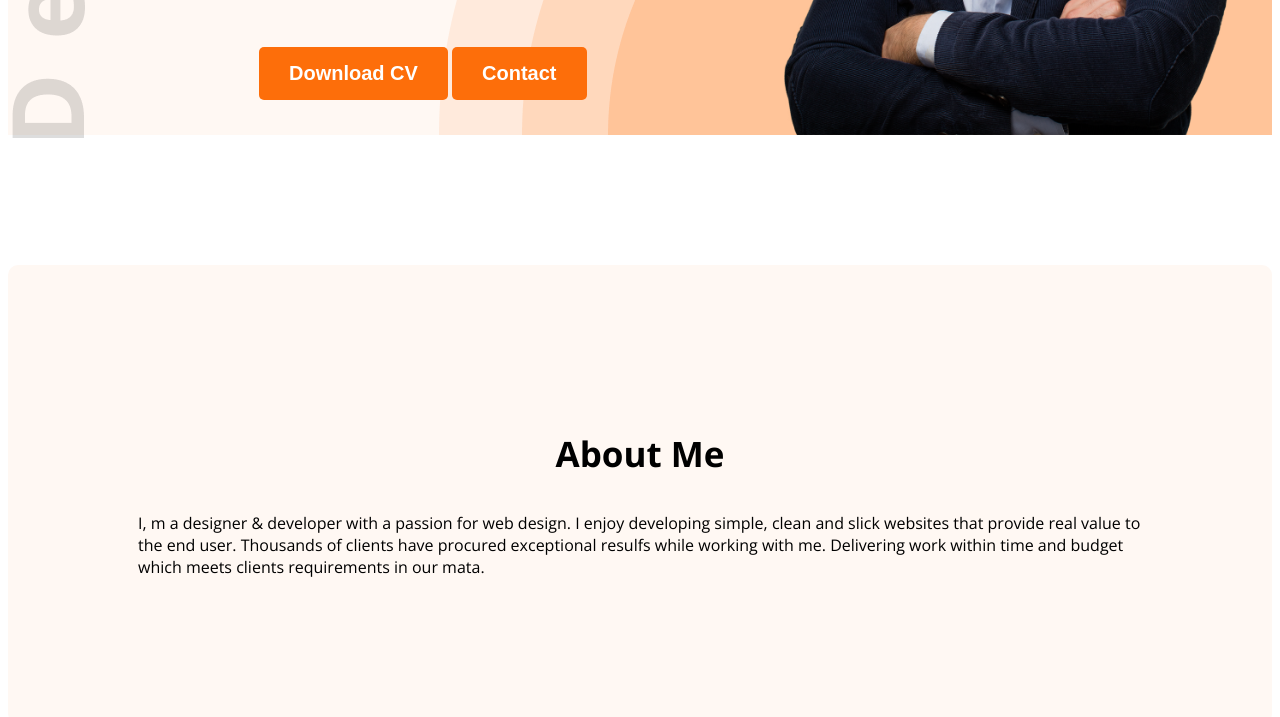
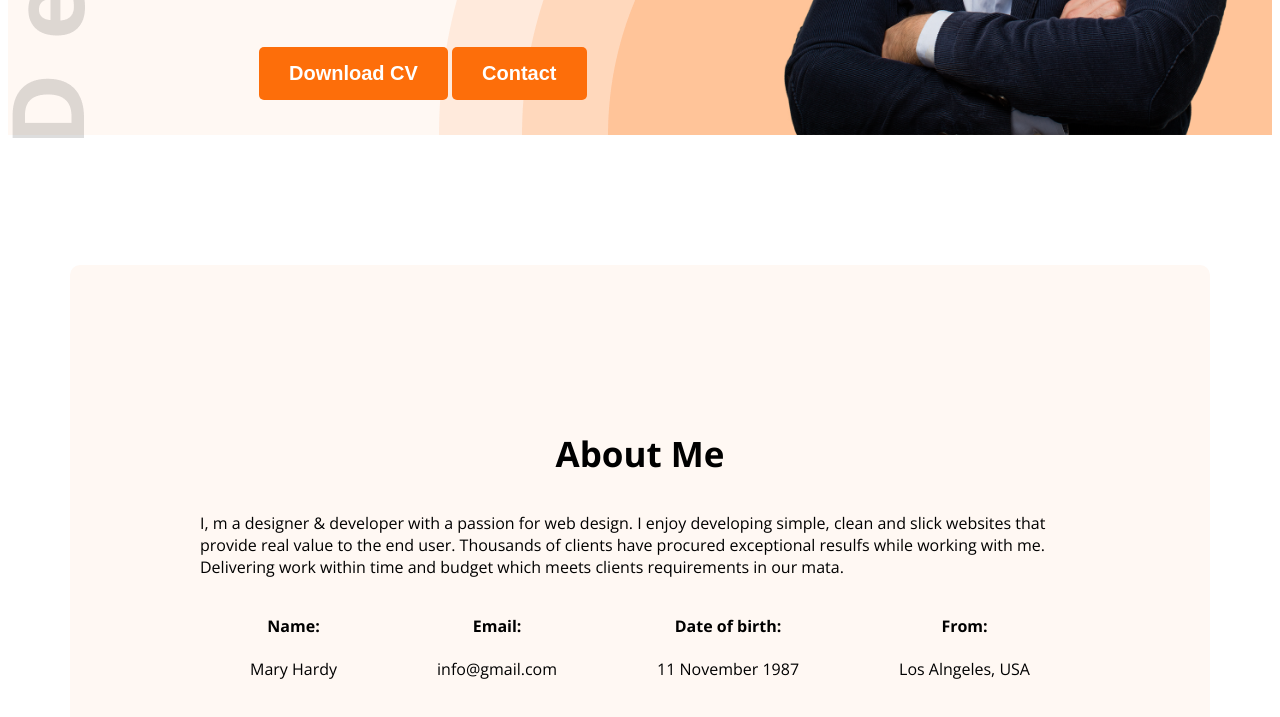
Before and after one commit to Mohammed-Saiful-Islam/web-developer-portfolio, a plain HTML site: page index.html in a window 1280 px wide. Shown: the part 633-1350 px from the top of the page. Drawn offline with nearby package versions, Linux system fonts and the light colour scheme.

Commit message:
added about information

```diff
--- a/index.html
+++ b/index.html
@@ -37,6 +37,25 @@
             <p class="section description">
                 I, m a designer & developer with a passion for web design. I enjoy developing simple, clean and slick websites that provide real value to the end user. Thousands of clients have procured exceptional resulfs while working with me. Delivering work within time and budget which meets clients requirements in our mata.
             </p>
+            <div class="about-info-container">
+                <!-- .about-info*4>h4.info-title+p.info-description -->
+                <div class="about-info">
+                    <h4 class="info-title">Name:</h4>
+                    <p class="info-description">Mary Hardy</p>
+                </div>
+                <div class="about-info">
+                    <h4 class="info-title">Email:</h4>
+                    <p class="info-description">info@gmail.com</p>
+                </div>
+                <div class="about-info">
+                    <h4 class="info-title">Date of birth:</h4>
+                    <p class="info-description">11 November 1987</p>
+                </div>
+                <div class="about-info">
+                    <h4 class="info-title">From:</h4>
+                    <p class="info-description">Los Alngeles, USA</p>
+                </div>
+            </div>
         </section>
     </main>
     <footer>
--- a/styles/portfolio.css
+++ b/styles/portfolio.css
@@ -113,6 +113,10 @@ nav a {
 }
 
 /* main section styles */
+main{
+    max-width: 1140px;
+    margin: 0 auto;
+}
 
 /* about section styles */
 .about {
@@ -121,3 +125,12 @@ nav a {
     background-color: #FFF8F3;
     margin: 130px 0;
 }
+
+.about-info-container{
+    display: flex;
+    justify-content: space-around;
+}
+
+.about-info{
+    text-align: center;
+}
```
